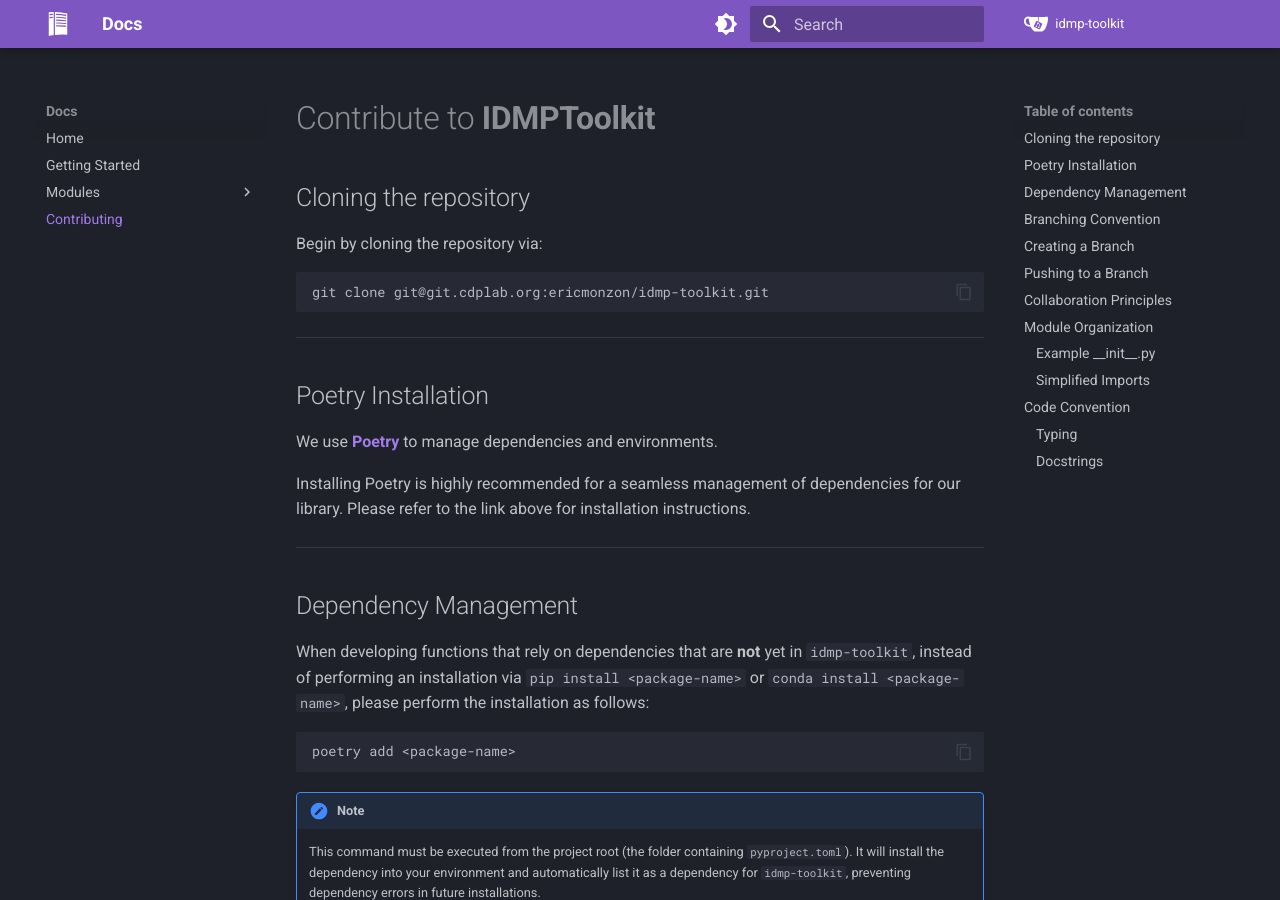
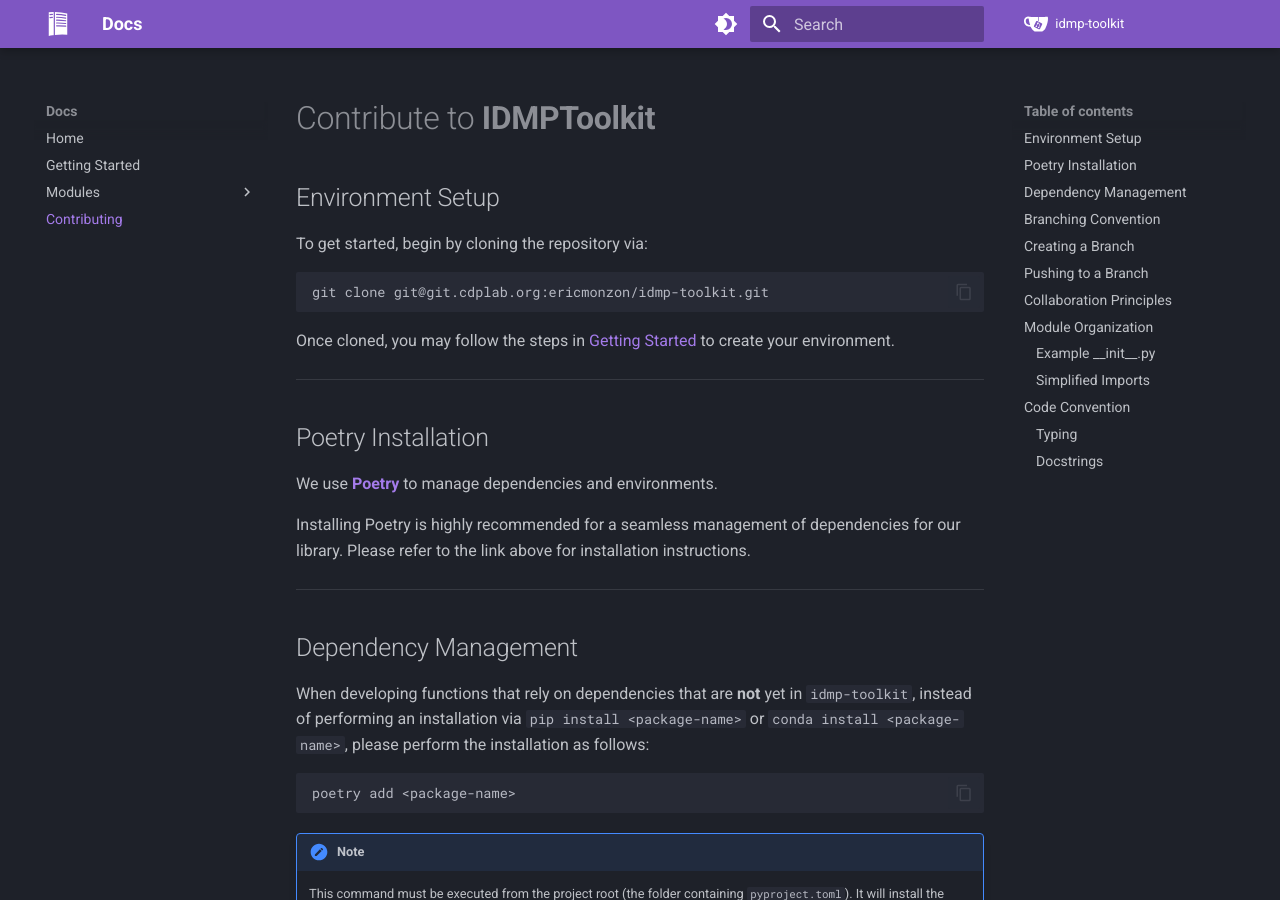
Before and after one commit to emnzn/idmp-toolkit-docs, an MkDocs documentation site: the page built from docs/contributing.md, in a window 1280 px wide and 900 px high. Built offline with MkDocs 1.6.1 and Material for MkDocs 9.7.7, drawn with Linux system fonts in a browser that asks for light colours.

Commit message:
updated docs

````diff
--- a/docs/contributing.md
+++ b/docs/contributing.md
@@ -1,12 +1,14 @@
 # Contribute to **IDMPToolkit**
 
-## Cloning the repository
+## Environment Setup
 
-Begin by cloning the repository via:
+To get started, begin by cloning the repository via:
 
 ```bash
 git clone git@git.cdplab.org:ericmonzon/idmp-toolkit.git
 ```
+
+Once cloned, you may follow the steps in [Getting Started](getting_started.md) to create your environment.
 
 ---
 
````
